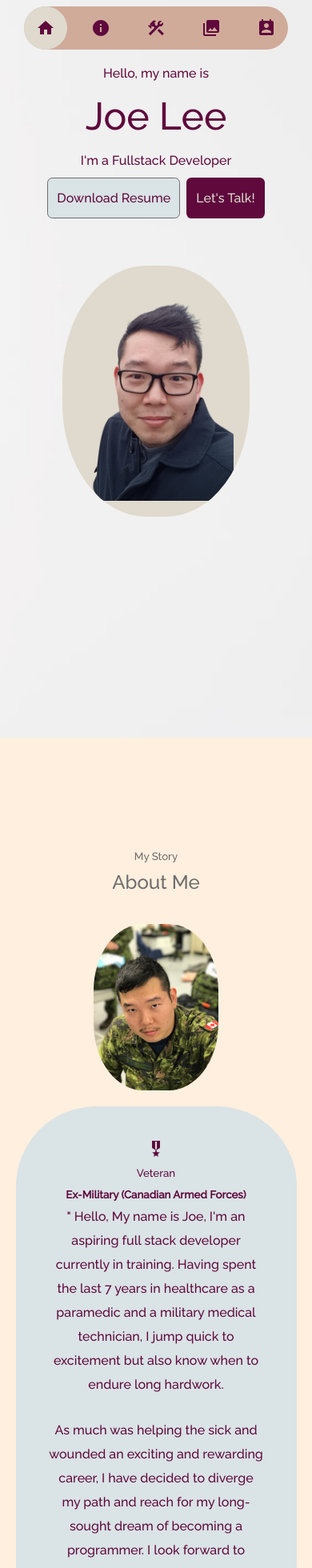
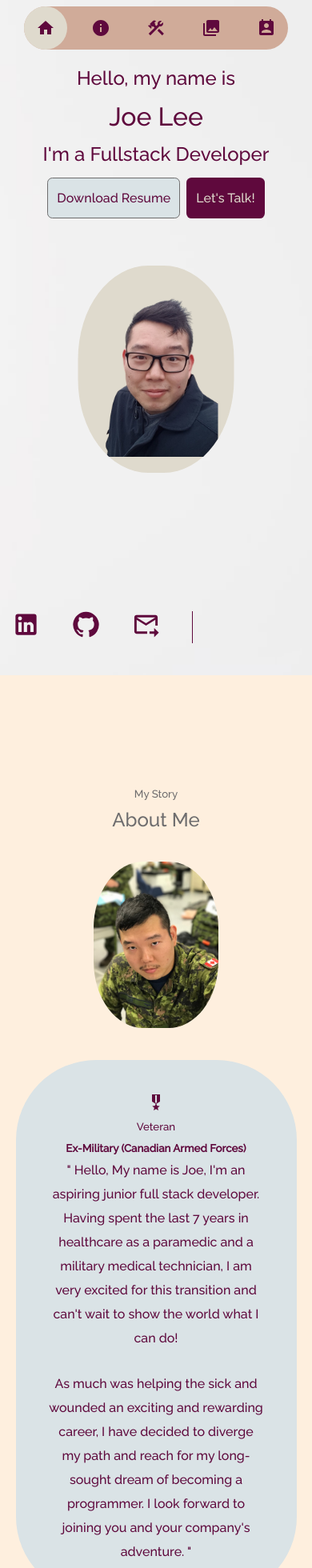
Before and after one commit to jollypong/Portfolio-React, a React (Create React App) app: page / in a window 390 px wide. Shown: the top 1960 px of the page at 80% size. Built offline with nearby package versions, Linux system fonts and the light colour scheme.

Commit message:
mediaquery finished!

```diff
--- a/src/component/about/About.jsx
+++ b/src/component/about/About.jsx
@@ -20,11 +20,10 @@ const About = () => {
             <h5>Veteran</h5>
             <small>Ex-Military (Canadian Armed Forces)</small>
             <p>
-              <span>"</span> Hello, My name is Joe, I'm an aspiring full stack
-              developer currently in training. Having spent the last 7 years in
-              healthcare as a paramedic and a military medical technician, I
-              jump quick to excitement but also know when to endure long
-              hardwork.
+              <span>"</span> Hello, My name is Joe, I'm an aspiring junior full stack
+              developer.
+              Having spent the last 7 years in healthcare as a paramedic and a military medical technician,
+              I am very excited for this transition and can't wait to show the world what I can do!
             </p>
             <br></br>
             <p>
--- a/src/component/about/about.css
+++ b/src/component/about/about.css
@@ -1,5 +1,6 @@
 #about{
   padding-top: 40px;
+  overflow: hidden;
 }
 
 .about_container {
@@ -40,6 +41,21 @@ span {
 }
 
 /*==========phone media-query small screensize=======*/
+
+@media screen and (max-width: 1024px) {
+  .about_me {
+    width: 40%;
+    padding-bottom: 20px;
+  }
+  .about_container {
+    display: flex;
+    flex-direction: column;
+    align-items: center;
+    justify-content: center;
+    height: auto;
+  }
+}
+
 @media screen and (max-width: 600px) {
   #about {
     padding-top: 10px;
--- a/src/component/contact/Contact.jsx
+++ b/src/component/contact/Contact.jsx
@@ -10,12 +10,7 @@ const Contact = () => {
   emailjs.init("9765n6hH7u3RJlpVL");
   const sendEmail = (e) => {
     e.preventDefault();
-    emailjs.sendForm(
-        "service_md69n4f",
-        "template_llqil1r",
-        form.current
-      )
-      .then(
+    emailjs.sendForm("service_md69n4f", "template_llqil1r", form.current).then(
       (response) => {
         alert("Your Email has been sent.");
         console.log("SUCCESS!", response.status, response.text);
@@ -30,9 +25,9 @@ const Contact = () => {
   return (
     <section id="contact">
       <section id="contact">
-        <h5>Get In Touch!</h5>
         <h2>Contact</h2>
-
+        <h4>Get In Touch!</h4>
+        <h5>Any Feedback?</h5>
         <div className="container contact_container">
           <div className="contactMethod">
             <article className="contactOption">
@@ -59,7 +54,6 @@ const Contact = () => {
               </a>
             </article>
           </div>
-          <h5>Any Feedback?</h5>
           <form ref={form} onSubmit={sendEmail}>
             <input
               type="text"
--- a/src/component/contact/contact.css
+++ b/src/component/contact/contact.css
@@ -7,7 +7,7 @@
 }
 
 .contact_container {
-  width: 50%;
+  width: 60%;
   display: grid;
   grid-template-columns: 30% 60%;
   gap: 10%;
@@ -66,7 +66,8 @@ textarea {
 
 @media screen and (max-width: 1024px) {
   .contact_container {
-    grid-template-columns: 100%;
+    margin-left: 10%;
+    grid-template-columns: 90%;
     width: var(--container-width-md);
     gap: 40px;
   }
@@ -74,7 +75,7 @@ textarea {
 
 @media screen and (max-width: 600px) {
   .portfolio_container {
-    grid-template-columns: 100%;
+    grid-template-columns: 80%;
     width: var(--container-width-sm);
     gap: 20px;
   }
--- a/src/component/header/header.css
+++ b/src/component/header/header.css
@@ -52,24 +52,38 @@ header {
   padding: 20px 20px;
 }
 
+@media screen and (max-width: 1024px) {
+  header {
+    padding-top: 20%;
+  }
+  .socialMedia {
+    flex-direction: row;
+  }
+}
+
 /*phone media-query small screensize*/
 @media screen and (max-width: 600px) {
   header {
-    height: auto;
     padding-top: 20%;
   }
 
-  .header_container{
-    height: 100vh;
+  .socialMedia {
+    flex-direction: row;
+    width: 70%;
   }
 
-  .socialMedia,
-  .scroll_down {
-    display: none;
-  }
-  .profilePicture{
+  .profilePicture {
     margin-top: 10%;
     height: auto;
     width: 60%;
   }
 }
+
+@media screen and (max-width: 480px) {
+
+  .profilePicture {
+    margin-top: 10%;
+    height: auto;
+    width: 50%;
+  }
+}
--- a/src/component/projects/projects.css
+++ b/src/component/projects/projects.css
@@ -50,7 +50,8 @@
 /*==========phone media-query small screensize=======*/
 @media screen and (max-width: 1024px) {
   .portfolio_container{
-    grid-template-columns: 50% 50%;
+    margin-left: 10%;
+    grid-template-columns: 45% 45%;
     width: var(--container-width-md);
   }
 }
--- a/src/component/skills/skills.css
+++ b/src/component/skills/skills.css
@@ -1,14 +1,14 @@
 #skills {
   background-color: aqua;
   overflow: hidden;
-  padding-top: 40px;
-  padding-bottom: 40px;
+  padding-top: 150px;
 }
 
 .skills_container {
   display: grid;
   grid-template-columns: 50% 50%;
   text-align: center;
+  padding-bottom: 180px;
 }
 
 .skills_container > div {
@@ -55,14 +55,16 @@
 /*==========phone media-query small screensize=======*/
 @media screen and (max-width: 1024px) {
   .skills_container {
-    grid-template-columns: 100%;
+    grid-template-columns: 80%;
     width: var(--container-width-md);
+    margin-left: 20%;
     gap: 40px;
   }
 }
 
 @media screen and (max-width: 600px) {
   .skills_container {
+    margin-left: 0%;
     grid-template-columns: 100%;
     align-items: center;
     width: var(--container-width-sm);
--- a/src/index.css
+++ b/src/index.css
@@ -54,9 +54,11 @@ h5 {
 }
 
 h1 {
-  font-size: 3rem;
+  font-size: 200%;
 }
-
+h2, h4 {
+  font-size: 150%;
+}
 section {
   margin-top: 8rem;
 }
@@ -69,7 +71,7 @@ section > h5 {
 
 section > h2 {
   color: var(--color-primary-variant);
-  margin-bottom: 3rem;
+  margin-bottom: 15px;
 }
 
 a {
```
Lines whose indentation alone changed are shown as unchanged.
